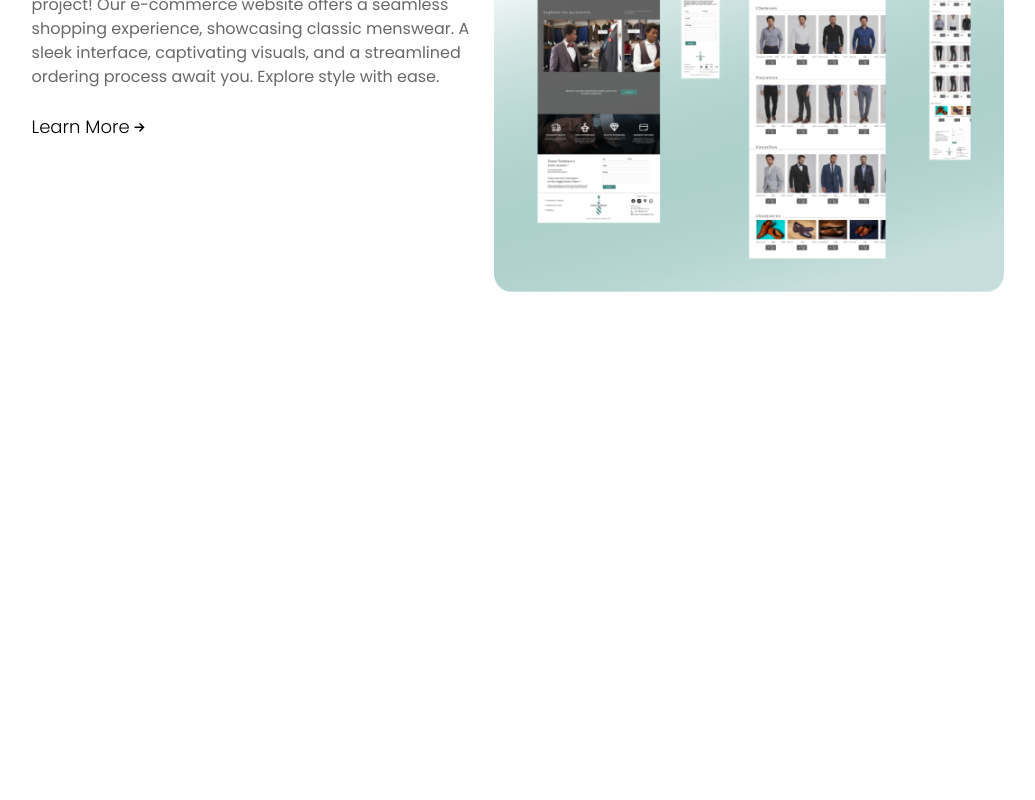
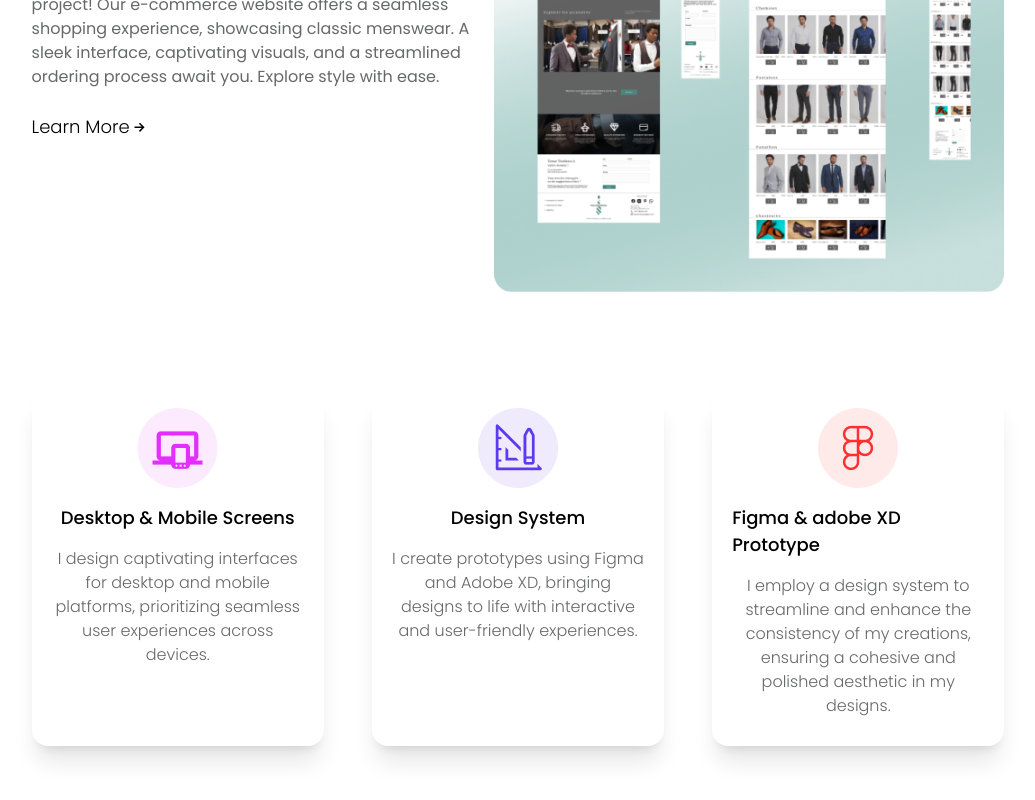
Before and after one commit to salimxfardeheb/portfolio, a React (Vite) app in the folder portfolio/: page / in a window 1280 px wide. Shown: the part 3818-4618 px from the top of the page, without its empty margins (122-1157 px from the left). Before the commit the page ends 4210 px from the top, so only its background shows below. Built offline with nearby package versions, Linux system fonts and the light colour scheme.

Commit message:
featuring services cards

```diff
--- a/portfolio/src/App.jsx
+++ b/portfolio/src/App.jsx
@@ -10,11 +10,21 @@ import Professional from "./images/rating-cards/Professional.png";
 import Fast from "./images/rating-cards/Fast.png";
 import Communication from "./images/rating-cards/Communications.png";
 
+import ScreenIcon from './images/Services/Devices.png'
+import Design_system from './images/Services/designSystem.png'
+import figmaIcone from './images/Services/Figma.png'
+
 const descriptionsAdv = [
   "A seasoned professional in my field, I bring expertise and dedication to ensure top-tier work.",
   "Swift and efficient, I prioritize timely project delivery without compromising quality.",
   "Adept at clear and open communication, I foster collaboration for successful project outcomes.",
 ];
+
+const descriptionServices = [
+  "I design captivating interfaces for desktop and mobile platforms, prioritizing seamless user experiences across devices.",
+  "I create prototypes using Figma and Adobe XD, bringing designs to life with interactive and user-friendly experiences.",
+  "I employ a design system to streamline and enhance the consistency of my creations, ensuring a cohesive and polished aesthetic in my designs."
+]
 
 const App = () => {
   return (
@@ -39,6 +49,19 @@ const App = () => {
       </div>
       <AboutMe />
       <Portfolio />
+      <div className="flex flex-col md:flex-row mx-[12%] gap-12 my-24">
+          <Card
+            icon={ScreenIcon}
+            title="Desktop & Mobile Screens"
+            description={descriptionServices[0]}
+          />
+          <Card icon={Design_system} title="Design System" description={descriptionServices[1]} />
+          <Card
+            icon={figmaIcone}
+            title="Figma & adobe XD Prototype"
+            description={descriptionServices[2]}
+          />
+        </div>
     </>
   );
 };
```
Also changed, not shown: portfolio/src/images/Services/designSystem.png (renamed from portfolio/src/images/Services/design-system.png).
